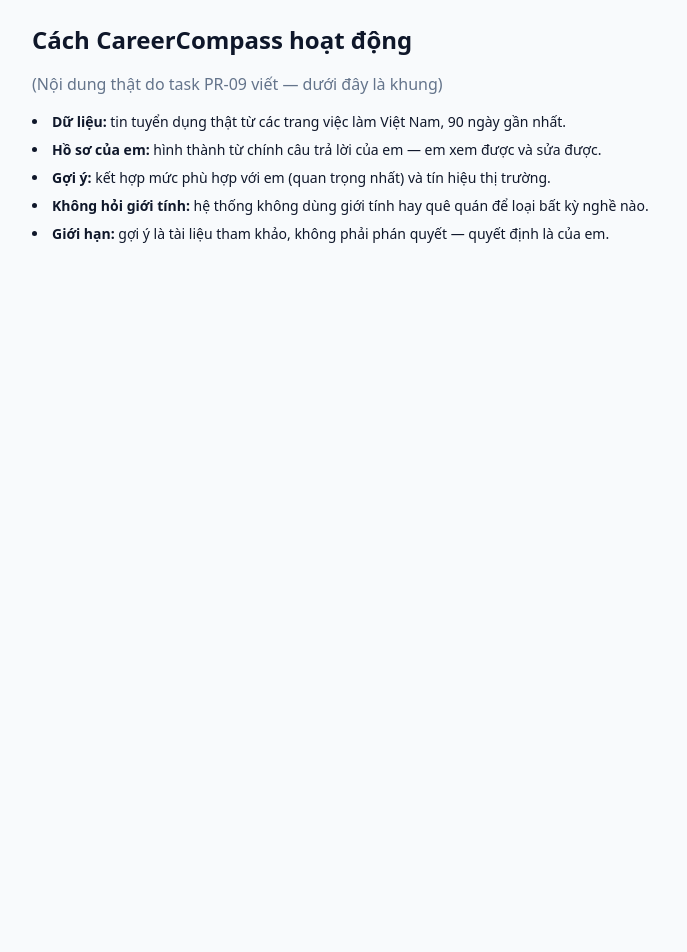
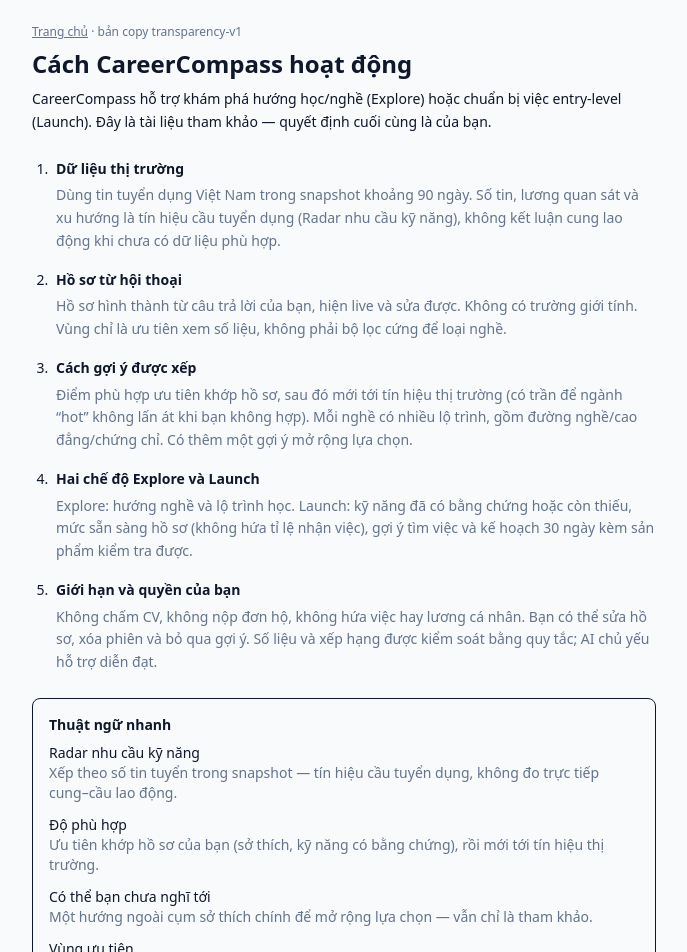
Before and after one commit to MRXz194/TitanHack_Careercompass, a Next.js app in the folder frontend/: page /how-it-works in a window 1280 px wide. Shown: the top 952 px of the page, without its empty margins (296-983 px from the left). Before the commit the page ends 800 px from the top, so only its background shows below. Built offline with nearby package versions, Linux system fonts and the light colour scheme.

Commit message:
feat(m4): PR-09 transparency copy for how-it-works
Add Vietnamese transparency-v1 copy (≤300 words) with tooltips, wire
/how-it-works, gate overclaim/word-count in tests, and M4 handoff for M6.

```diff
--- a/frontend/app/how-it-works/page.tsx
+++ b/frontend/app/how-it-works/page.tsx
@@ -1,18 +1,47 @@
-// Trang "Cách hệ thống hoạt động" — minh bạch = trust (task PR-09 viết nội dung, F2-06 render).
+// Trang "Cách hệ thống hoạt động" — copy PR-09 (M4); layout tối giản để M6 polish (F2-06).
+import Link from "next/link";
+
+import { PAGE, TOOLTIPS, TRANSPARENCY_COPY_VERSION } from "@/lib/copy/transparency";
+
 export default function HowItWorksPage() {
   return (
-    <main className="mx-auto max-w-2xl space-y-4 p-6">
-      <h1 className="text-2xl font-bold">Cách CareerCompass hoạt động</h1>
-      <p className="text-[var(--cc-muted)]">
-        (Nội dung thật do task PR-09 viết — dưới đây là khung)
+    <main className="mx-auto max-w-2xl space-y-6 p-6">
+      <div className="space-y-2">
+        <p className="text-xs text-[var(--cc-muted)]">
+          <Link href="/" className="underline">
+            Trang chủ
+          </Link>
+          {" · "}
+          bản copy {TRANSPARENCY_COPY_VERSION}
+        </p>
+        <h1 className="text-2xl font-bold text-[var(--cc-fg)]">{PAGE.title}</h1>
+        <p className="text-sm leading-relaxed text-[var(--cc-fg)]">{PAGE.intro}</p>
+      </div>
+
+      <ol className="list-decimal space-y-4 pl-5 text-sm leading-relaxed text-[var(--cc-fg)]">
+        {PAGE.sections.map((section) => (
+          <li key={section.id} className="pl-1">
+            <h2 className="font-semibold">{section.heading}</h2>
+            <p className="mt-1 text-[var(--cc-muted)]">{section.body}</p>
+          </li>
+        ))}
+      </ol>
+
+      <section className="space-y-2 rounded-lg border border-[var(--cc-border)] bg-[var(--cc-surface)] p-4">
+        <h2 className="text-sm font-semibold text-[var(--cc-fg)]">Thuật ngữ nhanh</h2>
+        <dl className="space-y-3 text-sm">
+          {(Object.keys(TOOLTIPS) as (keyof typeof TOOLTIPS)[]).map((key) => (
+            <div key={key}>
+              <dt className="font-medium text-[var(--cc-fg)]">{TOOLTIPS[key].label}</dt>
+              <dd className="text-[var(--cc-muted)]">{TOOLTIPS[key].text}</dd>
+            </div>
+          ))}
+        </dl>
+      </section>
+
+      <p className="border-t border-[var(--cc-border)] pt-4 text-sm font-medium text-[var(--cc-fg)]">
+        {PAGE.footer}
       </p>
-      <ul className="list-inside list-disc space-y-2 text-sm">
-        <li><b>Dữ liệu:</b> tin tuyển dụng thật từ các trang việc làm Việt Nam, 90 ngày gần nhất.</li>
-        <li><b>Hồ sơ của em:</b> hình thành từ chính câu trả lời của em — em xem được và sửa được.</li>
-        <li><b>Gợi ý:</b> kết hợp mức phù hợp với em (quan trọng nhất) và tín hiệu thị trường.</li>
-        <li><b>Không hỏi giới tính:</b> hệ thống không dùng giới tính hay quê quán để loại bất kỳ nghề nào.</li>
-        <li><b>Giới hạn:</b> gợi ý là tài liệu tham khảo, không phải phán quyết — quyết định là của em.</li>
-      </ul>
     </main>
   );
 }
--- /dev/null
+++ b/frontend/lib/copy/transparency.ts
@@ -0,0 +1,119 @@
+/**
+ * PR-09 transparency copy — source for /how-it-works (M4 content, M6 layout).
+ * Keep user-facing Vietnamese friendly; no jargon; no hiring guarantees.
+ * Main body target: ≤300 words (see wordCountMainBody()).
+ */
+
+export const TRANSPARENCY_COPY_VERSION = "transparency-v1";
+
+/** Forbidden overclaim fragments (checked against PAGE/TOOLTIP bodies only). */
+export const FORBIDDEN_PHRASES = [
+  "ai biết hơn",
+  "ai biết tốt nhất",
+  "ai knows best",
+  "chắc chắn có việc",
+  "bảo đảm có việc",
+  "đảm bảo có việc",
+  "guaranteed job",
+  "nghề tốt nhất",
+  "phán quyết",
+  "xác suất được tuyển",
+  "thiếu người",
+  "khan hiếm lao động",
+] as const;
+
+export type TooltipKey =
+  | "demand_proxy"
+  | "match_score"
+  | "stretch"
+  | "region_pref"
+  | "readiness_band"
+  | "source_note";
+
+export const TOOLTIPS: Record<TooltipKey, { label: string; text: string }> = {
+  demand_proxy: {
+    label: "Radar nhu cầu kỹ năng",
+    text:
+      "Xếp theo số tin tuyển trong snapshot — tín hiệu cầu tuyển dụng, không đo trực tiếp cung–cầu lao động.",
+  },
+  match_score: {
+    label: "Độ phù hợp",
+    text:
+      "Ưu tiên khớp hồ sơ của bạn (sở thích, kỹ năng có bằng chứng), rồi mới tới tín hiệu thị trường.",
+  },
+  stretch: {
+    label: "Có thể bạn chưa nghĩ tới",
+    text: "Một hướng ngoài cụm sở thích chính để mở rộng lựa chọn — vẫn chỉ là tham khảo.",
+  },
+  region_pref: {
+    label: "Vùng ưu tiên",
+    text:
+      "Chỉ đổi thông tin thị trường theo vùng. Không loại nghề vì bạn ở tỉnh hay thành phố.",
+  },
+  readiness_band: {
+    label: "Mức sẵn sàng (Launch)",
+    text:
+      "Mức chuẩn bị hồ sơ so với kỹ năng vai trò thường yêu cầu. Không phải tỉ lệ chắc chắn được nhận việc.",
+  },
+  source_note: {
+    label: "Nguồn số liệu",
+    text: "Mọi số thị trường có ghi chú nguồn/snapshot. Dữ liệu mỏng thì hệ thống nói rõ, không bịa số.",
+  },
+};
+
+export const PAGE = {
+  title: "Cách CareerCompass hoạt động",
+  intro:
+    "CareerCompass hỗ trợ khám phá hướng học/nghề (Explore) hoặc chuẩn bị việc entry-level (Launch). Đây là tài liệu tham khảo — quyết định cuối cùng là của bạn.",
+  sections: [
+    {
+      id: "data",
+      heading: "Dữ liệu thị trường",
+      body:
+        "Dùng tin tuyển dụng Việt Nam trong snapshot khoảng 90 ngày. Số tin, lương quan sát và xu hướng là tín hiệu cầu tuyển dụng (Radar nhu cầu kỹ năng), không kết luận cung lao động khi chưa có dữ liệu phù hợp.",
+    },
+    {
+      id: "profile",
+      heading: "Hồ sơ từ hội thoại",
+      body:
+        "Hồ sơ hình thành từ câu trả lời của bạn, hiện live và sửa được. Không có trường giới tính. Vùng chỉ là ưu tiên xem số liệu, không phải bộ lọc cứng để loại nghề.",
+    },
+    {
+      id: "scoring",
+      heading: "Cách gợi ý được xếp",
+      body:
+        "Điểm phù hợp ưu tiên khớp hồ sơ, sau đó mới tới tín hiệu thị trường (có trần để ngành “hot” không lấn át khi bạn không hợp). Mỗi nghề có nhiều lộ trình, gồm đường nghề/cao đẳng/chứng chỉ. Có thêm một gợi ý mở rộng lựa chọn.",
+    },
+    {
+      id: "modes",
+      heading: "Hai chế độ Explore và Launch",
+      body:
+        "Explore: hướng nghề và lộ trình học. Launch: kỹ năng đã có bằng chứng hoặc còn thiếu, mức sẵn sàng hồ sơ (không hứa tỉ lệ nhận việc), gợi ý tìm việc và kế hoạch 30 ngày kèm sản phẩm kiểm tra được.",
+    },
+    {
+      id: "limits",
+      heading: "Giới hạn và quyền của bạn",
+      body:
+        "Không chấm CV, không nộp đơn hộ, không hứa việc hay lương cá nhân. Bạn có thể sửa hồ sơ, xóa phiên và bỏ qua gợi ý. Số liệu và xếp hạng được kiểm soát bằng quy tắc; AI chủ yếu hỗ trợ diễn đạt.",
+    },
+  ],
+  footer: "Gợi ý chỉ mang tính tham khảo — quyết định là của bạn.",
+} as const;
+
+/** Plain main-body text used for the ≤300 word gate (title excluded). */
+export function mainBodyPlainText(): string {
+  const parts = [
+    PAGE.intro,
+    ...PAGE.sections.map((s) => `${s.heading}. ${s.body}`),
+    PAGE.footer,
+  ];
+  return parts.join(" ");
+}
+
+/** Approximate Vietnamese word count (whitespace-separated tokens). */
+export function wordCountMainBody(): number {
+  return mainBodyPlainText()
+    .trim()
+    .split(/\s+/)
+    .filter(Boolean).length;
+}
```
Also changed, not shown: 5 other files (tests, documents, lock files or other folders).
